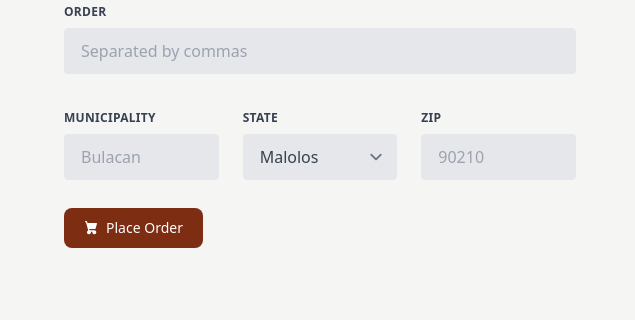
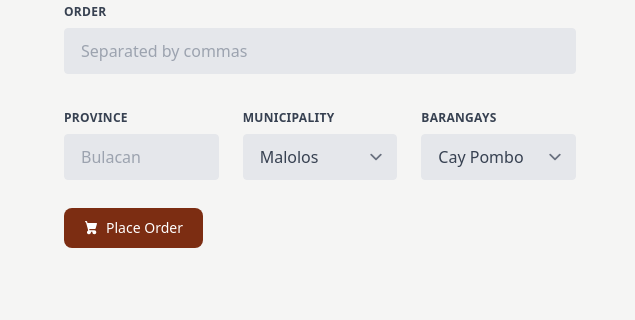
Before and after one commit to jajamiere/Condaraan_V2-HTML-FORMS, a plain HTML site: page index.html in a window 1280 px wide. Shown: the part 3121-3441 px from the top of the page, 0-635 px from the left. Drawn offline with nearby package versions, Linux system fonts and the light colour scheme.

Commit message:
final-changes-commit

```diff
--- a/index.html
+++ b/index.html
@@ -358,13 +358,13 @@
         <div class="flex flex-wrap -mx-3 mb-2">
           <div class="w-full md:w-1/3 px-3 mb-6 md:mb-0">
             <label class="block uppercase tracking-wide text-gray-700 text-xs font-bold mb-2" for="grid-city">
-              Municipality
+              Province
             </label>
-            <input class="appearance-none block w-full bg-gray-200 text-gray-700 border border-gray-200 rounded py-3 px-4 leading-tight focus:outline-none focus:bg-white focus:border-gray-500" id="grid-city" type="text" placeholder="Bulacan">
+            <input class="appearance-none block w-full bg-gray-200 text-gray-700 border border-gray-200 rounded py-3 px-4 leading-tight focus:outline-none focus:bg-white focus:border-gray-500" id="grid-city" type="text" placeholder="Bulacan" disabled>
           </div>
           <div class="w-full md:w-1/3 px-3 mb-6 md:mb-0">
             <label class="block uppercase tracking-wide text-gray-700 text-xs font-bold mb-2" for="grid-state">
-              State
+             Municipality
             </label>
             <div class="relative">
               <select class="block appearance-none w-full bg-gray-200 border border-gray-200 text-gray-700 py-3 px-4 pr-8 rounded leading-tight focus:outline-none focus:bg-white focus:border-gray-500" id="grid-state">
@@ -377,10 +377,17 @@
             </div>
           </div>
           <div class="w-full md:w-1/3 px-3 mb-6 md:mb-0">
-            <label class="block uppercase tracking-wide text-gray-700 text-xs font-bold mb-2" for="grid-zip">
-              Zip
-            </label>
-            <input class="appearance-none block w-full bg-gray-200 text-gray-700 border border-gray-200 rounded py-3 px-4 leading-tight focus:outline-none focus:bg-white focus:border-gray-500" id="grid-zip" type="text" placeholder="90210">
+            <label class="block uppercase tracking-wide text-gray-700 text-xs font-bold mb-2" for="grid-state">
+             Barangays</label>
+            <div class="relative">
+              <select class="block appearance-none w-full bg-gray-200 border border-gray-200 text-gray-700 py-3 px-4 pr-8 rounded leading-tight focus:outline-none focus:bg-white focus:border-gray-500" id="grid-state">
+                <option>Cay Pombo</option>
+                <option>Guyong</option>
+                <option>Pulong Buhangin</option>
+              </select>
+              <div class="pointer-events-none absolute inset-y-0 right-0 flex items-center px-2 text-gray-700">
+              </div>
+            </div>
           </div>
         </div>
         <button type="button" class="text-white bg-orange-900 hover:bg-orange-700 focus:ring-4 focus:outline-none focus:ring-stone-300 font-medium rounded-lg text-sm px-5 py-2.5 text-center inline-flex items-center mt-5">
```
